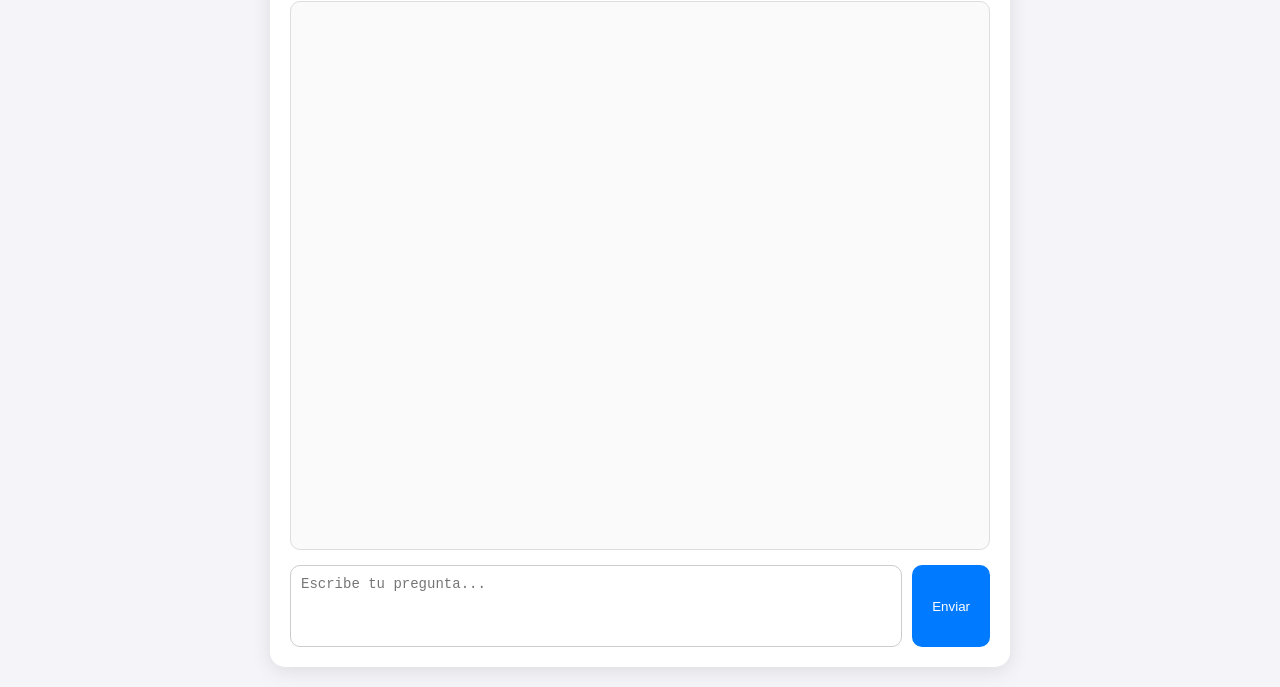
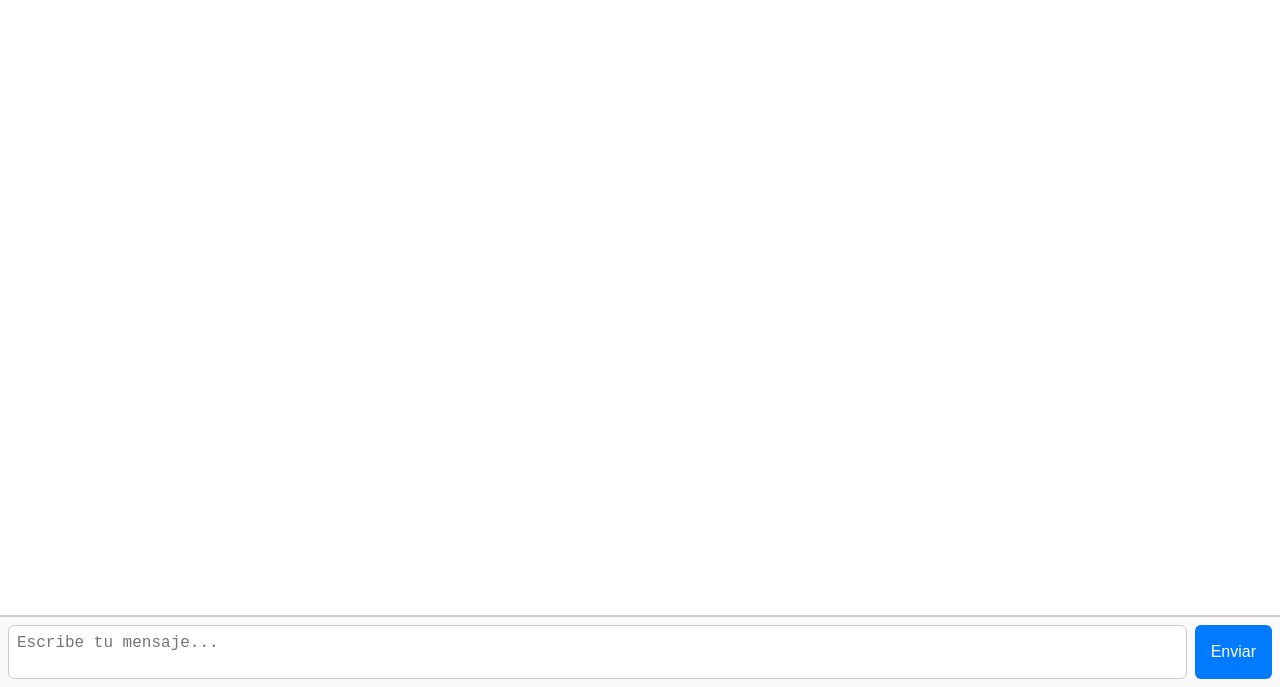
Before and after one commit to huamanflor19-code/Y3-ultimate, a plain HTML site: page index.html in a window 1280 px wide. Shown: the part 113-800 px from the top of the page. Drawn offline with nearby package versions, Linux system fonts and the light colour scheme.

Commit message:
Update index.html

```diff
--- a/index.html
+++ b/index.html
@@ -2,24 +2,78 @@
 <html lang="es">
 <head>
   <meta charset="UTF-8">
-  <title>Chat con Y3.0</title>
-  <link rel="stylesheet" href="style.css">
+  <meta name="viewport" content="width=device-width, initial-scale=1.0">
+  <title>Chat con Y3.ult</title>
+  <style>
+    body {
+      font-family: Arial, sans-serif;
+      margin: 0; padding: 0;
+      display: flex; flex-direction: column;
+      height: 100vh; background: #f4f4f9;
+    }
+    #chat-box {
+      flex: 1; overflow-y: auto;
+      padding: 1rem;
+      background: #fff;
+      border-bottom: 1px solid #ccc;
+    }
+    .message {
+      margin: 0.5rem 0;
+      padding: 0.5rem 0.75rem;
+      border-radius: 8px;
+      max-width: 80%;
+      word-wrap: break-word;
+    }
+    .message.user {
+      background: #d1e7dd;
+      align-self: flex-end;
+    }
+    .message.bot {
+      background: #e2e3e5;
+      align-self: flex-start;
+    }
+    #input-area {
+      display: flex;
+      border-top: 1px solid #ccc;
+      background: #fafafa;
+      padding: 0.5rem;
+    }
+    #prompt {
+      flex: 1;
+      resize: none;
+      padding: 0.5rem;
+      font-size: 1rem;
+      border: 1px solid #ccc;
+      border-radius: 6px;
+    }
+    #enviar {
+      margin-left: 0.5rem;
+      padding: 0.5rem 1rem;
+      font-size: 1rem;
+      background: #007bff;
+      color: white;
+      border: none;
+      border-radius: 6px;
+      cursor: pointer;
+    }
+    #enviar:hover {
+      background: #0056b3;
+    }
+  </style>
+</head>
+<body>
+  <div id="chat-box"></div>
+
+  <div id="input-area">
+    <textarea id="prompt" rows="2" placeholder="Escribe tu mensaje..."></textarea>
+    <button id="enviar">Enviar</button>
+  </div>
 
   <!-- MathJax para fórmulas -->
   <script src="https://cdn.jsdelivr.net/npm/mathjax@3/es5/tex-mml-chtml.js" async></script>
-</head>
-<body>
-  <div class="chat-container">
-    <h1>🤖 Chat con Y3.0</h1>
-
-    <div id="chat-box" class="chat-box"></div>
-
-    <div class="input-container">
-      <textarea id="prompt" placeholder="Escribe tu pregunta..."></textarea>
-      <button id="enviar">Enviar</button>
-    </div>
-  </div>
-
-  <script type="module" src="script.js"></script>
+  <!-- math.js para cálculos -->
+  <script src="https://cdn.jsdelivr.net/npm/mathjs@12/lib/browser/math.js"></script>
+  <!-- tu script -->
+  <script src="script.js"></script>
 </body>
 </html>
```
